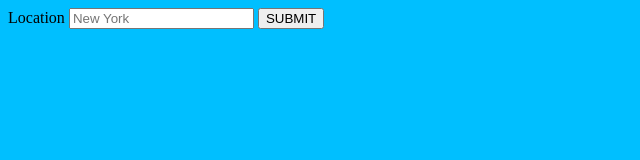
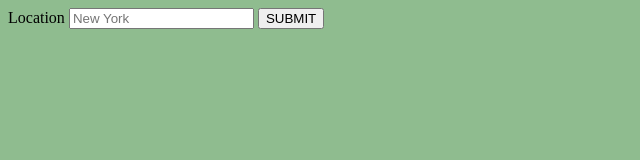
Before and after one commit to GiovanniReniero/Weather, a website built with webpack: page src/template.html in a window 1280 px wide. Shown: the whole page, without its empty margins (0-640 px from the left). Built offline with nearby package versions, Linux system fonts and the light colour scheme.

Commit message:
added dev server

```diff
--- a/package.json
+++ b/package.json
@@ -4,7 +4,7 @@
   "description": "",
   "private": true,
   "scripts": {
-    "start": "webpack --config webpack.dev .js",
+    "start": "webpack serve --config webpack.dev.js",
     "bundle": "webpack --config webpack.prod.js"
   },
   "keywords": [],
@@ -16,6 +16,7 @@
     "style-loader": "^2.0.0",
     "webpack": "^5.37.1",
     "webpack-cli": "^4.7.0",
+    "webpack-dev-server": "^3.11.2",
     "webpack-merge": "^5.7.3"
   },
   "dependencies": {
--- a/src/style/style.css
+++ b/src/style/style.css
@@ -1,3 +1,3 @@
 body {
-  background: deepskyblue;
+  background: darkseagreen;
 }
```
Also changed, not shown: webpack.dev.js (line endings or trailing spaces), 1 other file.
